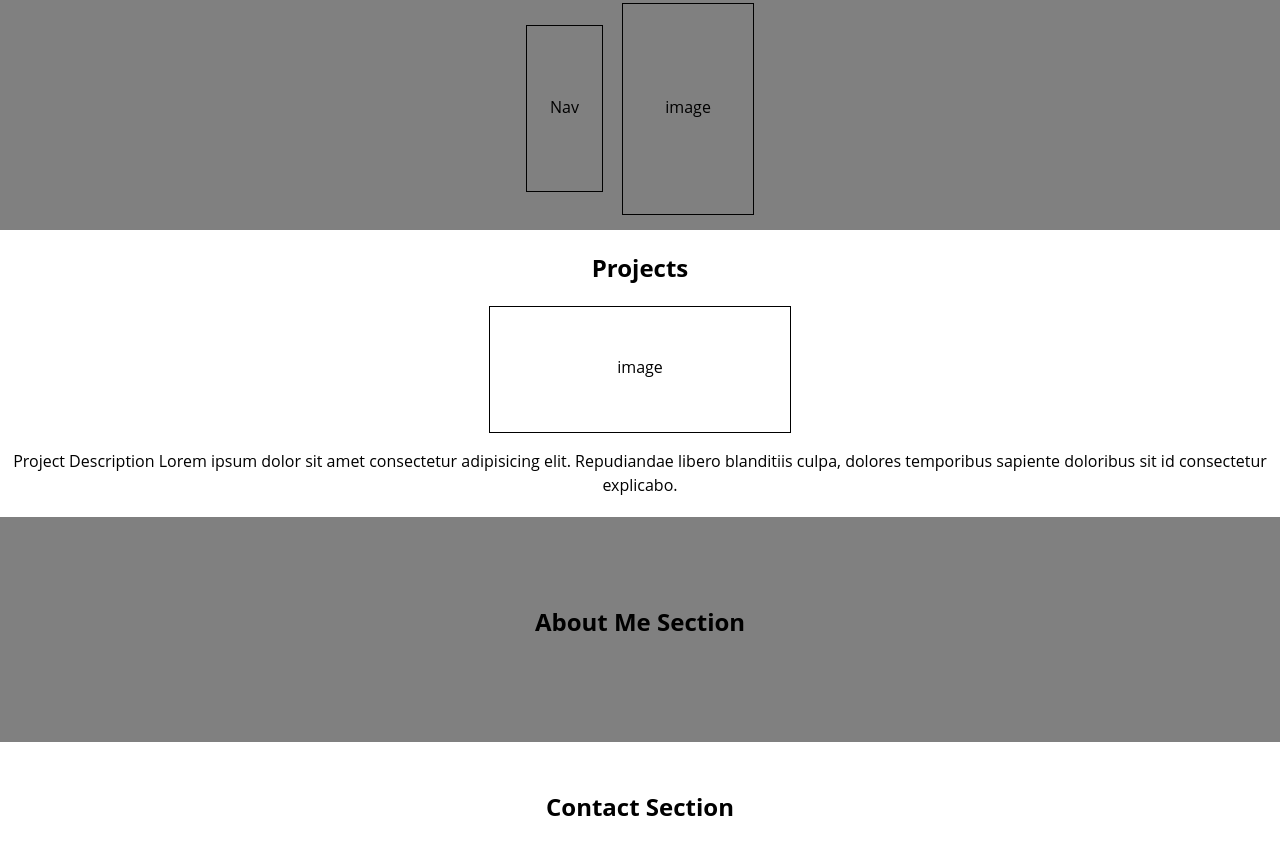
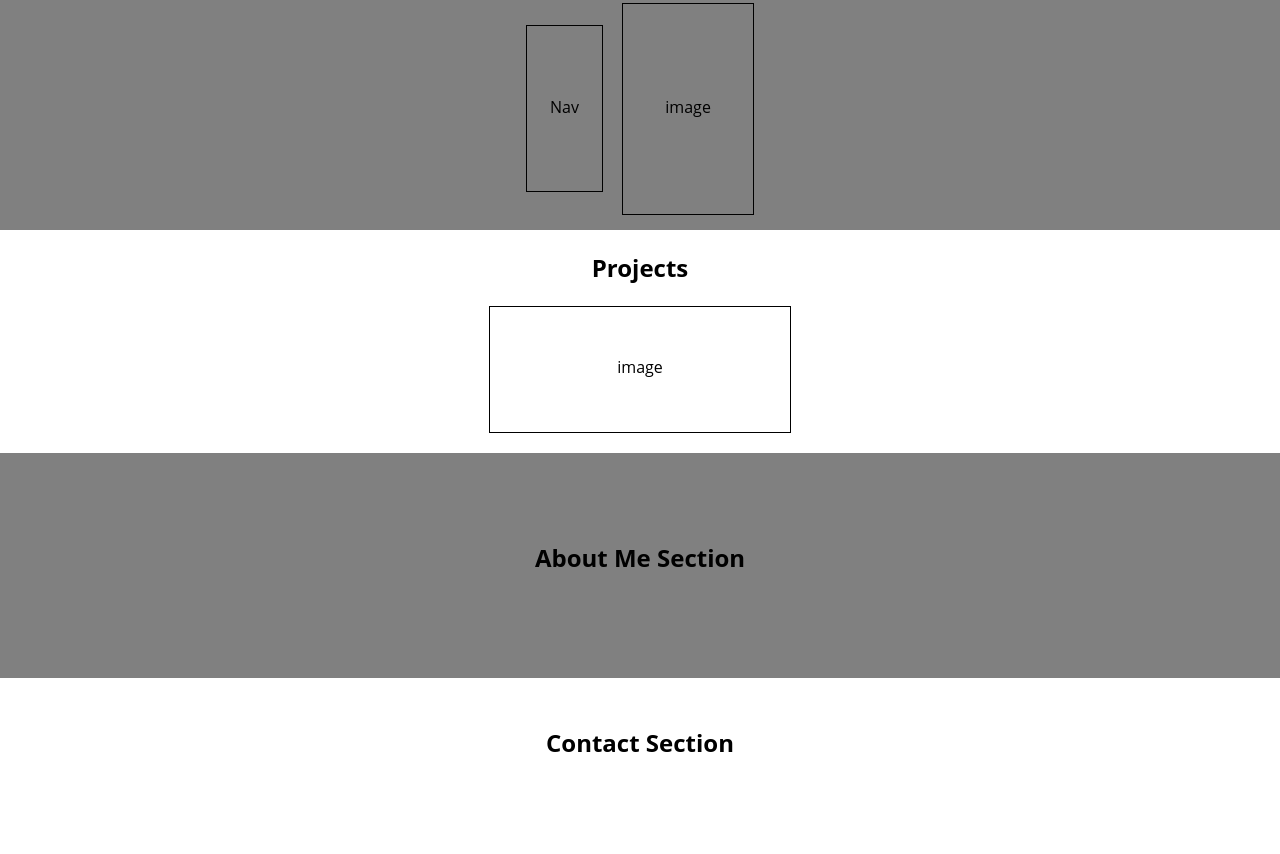
Before and after one commit to RyanBeaudoin/portfolio-wireframe, a plain HTML site: page index.html in a window 1280 px wide. Shown: the part 66-920 px from the top of the page. After the commit the page ends 864 px from the top, so only its background shows below. Drawn offline with nearby package versions, Linux system fonts and the light colour scheme.

Commit message:
Add files via upload

```diff
--- a/index.html
+++ b/index.html
@@ -26,7 +26,6 @@
       <div class="project-container">
         <div class="image">image</div>
         <aside class="project-description">
-          <p>Project Description Lorem ipsum dolor sit amet consectetur adipisicing elit. Repudiandae libero blanditiis culpa, dolores temporibus sapiente doloribus sit id consectetur explicabo.<p>
         </aside>
       </div>
     </section>
```
